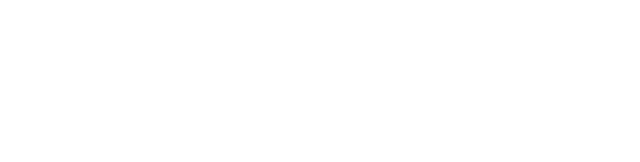
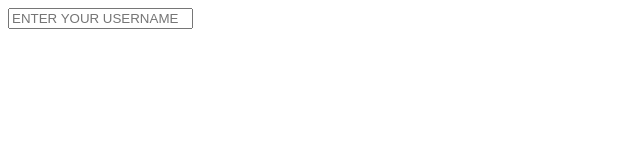
Before and after one commit to RRTECH1/RRTECHWEBSITE, a plain HTML site: page INDEX.HTML in a window 1280 px wide. Shown: the whole page, without its empty margins (0-640 px from the left). Drawn offline with Linux system fonts and the light colour scheme.

Commit message:
njkhdhfhkjhsaidfhk

```diff
--- a/INDEX.HTML
+++ b/INDEX.HTML
@@ -3,9 +3,13 @@
 <head>
     <meta charset="UTF-8">
     <meta name="viewport" content="width=device-width, initial-scale=1.0">
-    <title>Document</title>
+    <link rel="stylesheet" href="style.css">
+    <title>LOGINFORM</title>
 </head>
 <body>
+    <div class="text-box">
+         <input type="text" placeholder="ENTER YOUR USERNAME">
 
+    </div>
 </body>
 </html>
--- /dev/null
+++ b/style.css
@@ -0,0 +1,8 @@
+body
+{
+    background-image: black;
+}
+.text-box
+{
+    height: 150px;
+}
```
